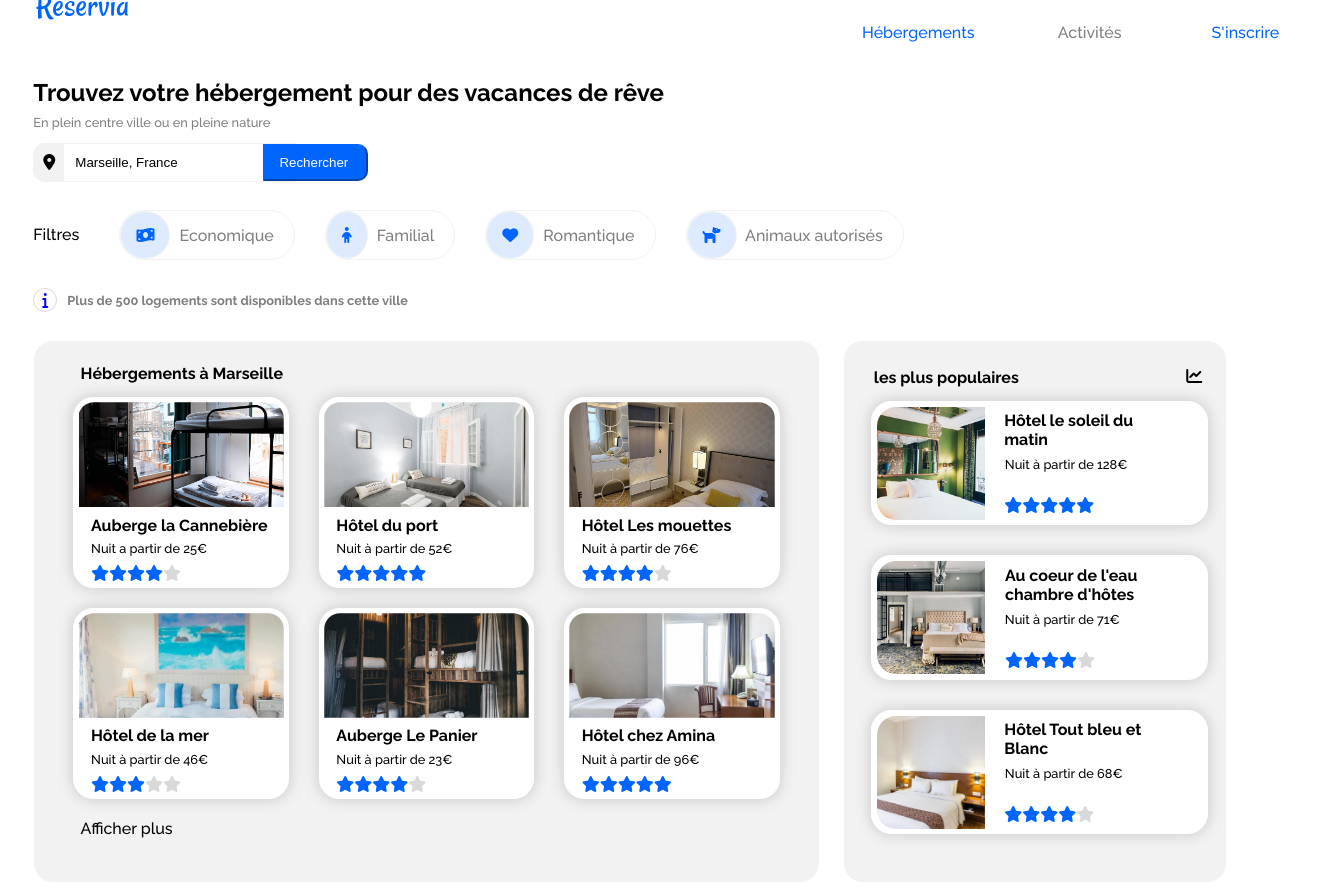
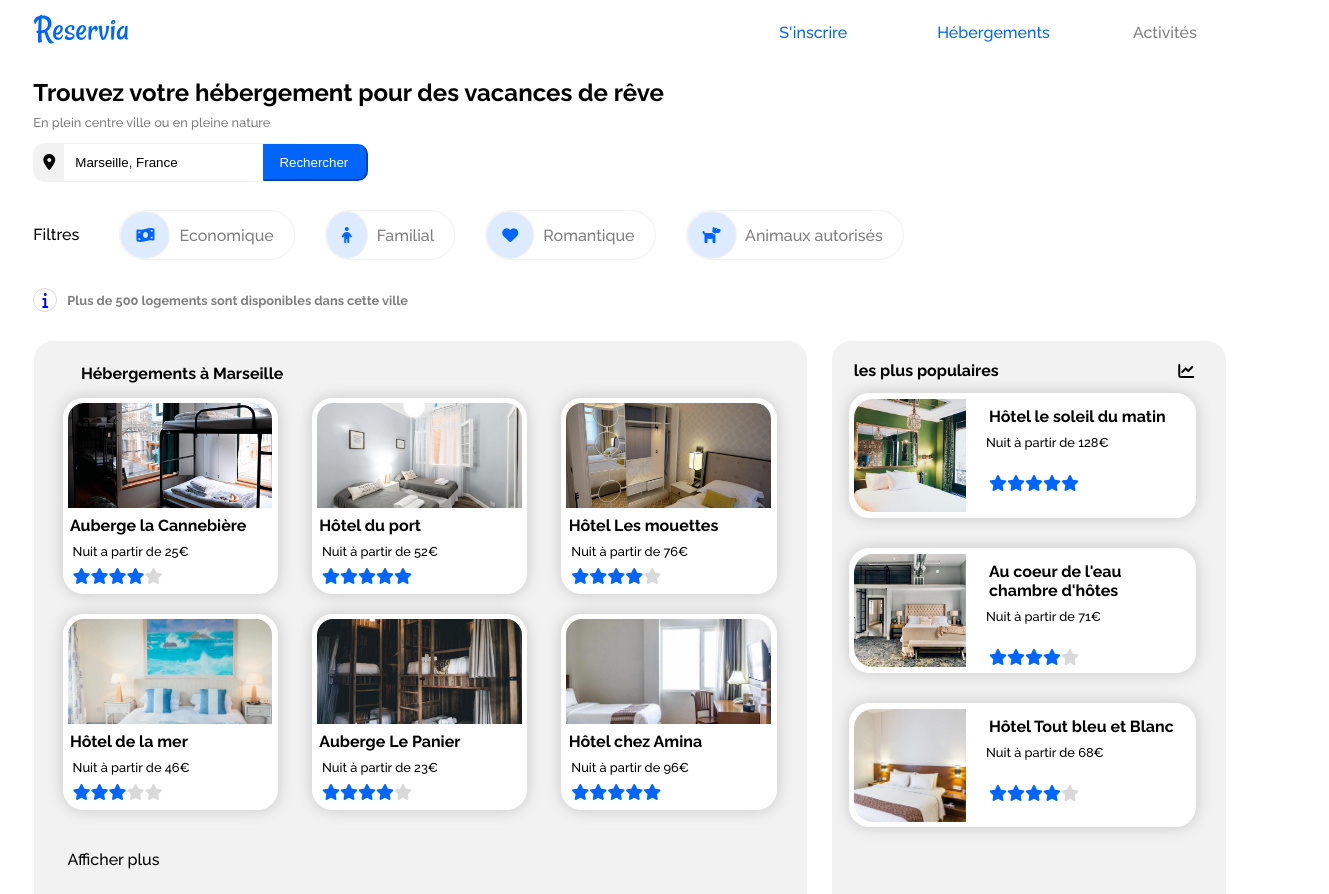
Before and after one commit to Rasebery/P1_Reservia, a plain HTML site: page index.html in a window 1280 px wide. Shown: the top 894 px of the page, 1329 px wide, since content can reach past the window. Drawn offline with Linux system fonts and the light colour scheme.

Commit message:
04/11/21

```diff
--- a/css/body.css
+++ b/css/body.css
@@ -10,7 +10,6 @@ body {
     background-color:#f2f2f2;
     border: 1px solid white;
     padding-left: 2%;
-    padding-right: 2%;
     padding-bottom: 2%;
     border-radius: 20px;
     margin-right: 23px;
@@ -36,10 +35,10 @@ a {
     text-decoration: none;
 }
 .margetxt1 {
-    margin-left: 5%;
+    margin-left: px;
 }
 .marginprix {
-    margin: 3% 0px 9px 3%;
+    margin: 9px 0px 9px 9px;
 }
 .fas[data-active="true"] {
     color: #0065FC;
@@ -48,8 +47,8 @@ a {
     color: #d9d9d9;
 }
 .marginstar {
-    margin-left: 3%;
-    margin-bottom: 3%;
+    margin-left: 9px;
+    margin-bottom: 9px;
     display: flex;
 }
 .view {
@@ -58,14 +57,15 @@ a {
 .viewmore {
     color: black;
     text-decoration: none;
-    margin-left: 3%;
+    margin-left: 9px;
+    margin-top: 20px;
 }
 .marseille1 {
     background-color: white;
     border: 1px solid white;
     border-radius: 20px;
-    margin-right: 2%;
-    margin-left: 2%;
+    margin-right: 30px;
+    margin-left: 4px;
     flex: 28%;
     box-shadow: 0 0 16px #0000002e;
 }
@@ -77,7 +77,7 @@ a {
 .imgmarseille {
     width: 96%;
     height: 105px;
-    padding: 2%;
+    padding: 4px;
     border-top-right-radius: 20px;
     border-top-left-radius: 20px;
     object-fit: cover;
@@ -91,7 +91,7 @@ a {
     border-radius: 20px;
     margin-right: 20px;
     flex: 30%;
-    row-gap: 2rem;
+    row-gap: 20px;
 }
 #populaires figure {
     margin: 0;
@@ -103,9 +103,9 @@ a {
 }
 #populaires h2 {
     font-size: 100%;
-    margin-left: 3%;
-    margin-bottom: 2%;
-    margin-top: 3%;
+    margin-left: 9px;
+    margin-bottom: 9px;
+    margin-top: 9px;
 }
 #populaires P {
     font-size: 80%;
@@ -119,8 +119,8 @@ a {
     background-color: white;
     border: 1px solid white;
     border-radius: 20px;
-    margin-right: 6%;
-    margin-left: 6%;
+    margin-right: 12px;
+    margin-left: 12px;
     box-shadow: 0 0 16px #0000002e;
     height: 115px;
     padding: 1%;
@@ -129,7 +129,7 @@ a {
     width: 100%;
     height: 113px;
     object-fit: cover;
-    margin-right: 2%;
+    margin-right: 6px;
     border: 1px solid white;
     border-top-left-radius: 20px;
     border-bottom-left-radius: 20px;
@@ -139,10 +139,10 @@ a {
     justify-content: space-between;
     width: 91%;
     align-items: center;
-    margin-right: 5%;
-    margin-left: 4%;
-    margin-bottom: 2%;
-    margin-top: 3%;
+    margin-right: 10px;
+    margin-left: 8px;
+    margin-bottom: 4px;
+    margin-top: 6px;
 }
 #flexpop {
     display: flex;
@@ -178,7 +178,7 @@ a {
 }
 .cadre2 {
     box-shadow: 0px 0px 16px #f2f2f2;
-    margin-bottom: 5%;
+    margin-bottom: 10px;
 }
 .imgactivitees {
     width: 100%;
--- a/css/header.css
+++ b/css/header.css
@@ -8,11 +8,13 @@ html {
     justify-content: space-evenly;
     margin-top: 0;
 }
-.headernav {
-    margin-left: 57%;
-}
 .header {
     display: flex;
+    justify-content: space-between;
+}
+.marginhea {
+    display: flex;
+    justify-content: space-between;
 }
 .header2 {
     display: flex;
--- a/css/resolution768tab.css
+++ b/css/resolutiontab.css
@@ -15,7 +15,6 @@
         width: 50%;
     }
     #filtres  {
-        width: 145%;
         padding-left: 0px;
         flex-wrap: wrap;
         margin-left: 110px;
@@ -57,9 +56,6 @@
     .mob {
         flex-direction: row-reverse;
     }
-    .tel {
-        width: 104%;
-    }
     .vertical img {
         height: 90%;
     }
--- a/css/resolution375tel.css
+++ b/css/resolutiontel.css
@@ -4,6 +4,9 @@
     }
     .marseille1 {
         flex: 46%;
+    }
+    #hebergements {
+        display: flex;
     }
     #hebergements1 {
         background-color: inherit;
@@ -37,13 +40,11 @@
     }
     #filtres {
         margin-left: 0px;
-        width: 172%;
     }
     #filtres > .filtres1 {
         width: 65%;
     }
     .filtres1 {
-        width: 177%;
         margin-bottom: 15px;
         margin-right: 15px;
         font-size: 14px;
@@ -75,16 +76,10 @@
         margin-bottom: 20px;
     }
     .headernav {
-        margin-left: -90px;
-        margin-top: 50px;
         border-bottom: 2px solid #f2f2f2;
     }
     .nav {
         font-size: 14px;
-        margin-left: -97px;
-    }
-    .logo {
-        margin-top: -43px;
     }
     .linkblack {
         margin-right: 0px;
@@ -92,9 +87,6 @@
     .link {
         margin-left: 94px;
         }
-    }
-    .header > img {
-        margin-top: -48px;
     }
     .view {
         display: flex;
@@ -108,6 +100,9 @@
         border-bottom: 2px solid #0065FC;
         border-top: transparent;
     }
+    .headernav {
+        order: 2;
+    }
     .vertical img {
         height: 83%;
     }
--- a/index.html
+++ b/index.html
@@ -6,8 +6,8 @@
         <link rel="stylesheet" href="css/header.css" />
         <link rel="stylesheet" href="css/body.css" />
         <link rel="stylesheet" href="css/footer.css">
-        <link rel="stylesheet" href="css/resolution768tab.css">
-        <link rel="stylesheet" href="css/resolution375tel.css">
+        <link rel="stylesheet" href="css/resolutiontab.css">
+        <link rel="stylesheet" href="css/resolutiontel.css">
         <link rel="preconnect" href="https://fonts.googleapis.com">
         <link rel="preconnect" href="https://fonts.gstatic.com" crossorigin>
         <link href="https://fonts.googleapis.com/css2?family=Raleway:wght@100;300;500;700&display=swap" rel="stylesheet">
@@ -19,6 +19,7 @@
             <header>
                 <div class="header">
                     <img src="contenu/images/logo/Reservia.svg" alt="Logo Réservia" />
+                    <div class="marginhea">
                         <nav class="headernav">
                             <ul class="nav">
                                 <li class="header2">
@@ -43,6 +44,7 @@
                                 </li>
                             </ul>
                         </nav>
+                    </div>
                 </div>
             </header>
                 <section>
```
Lines whose indentation alone changed are shown as unchanged.
